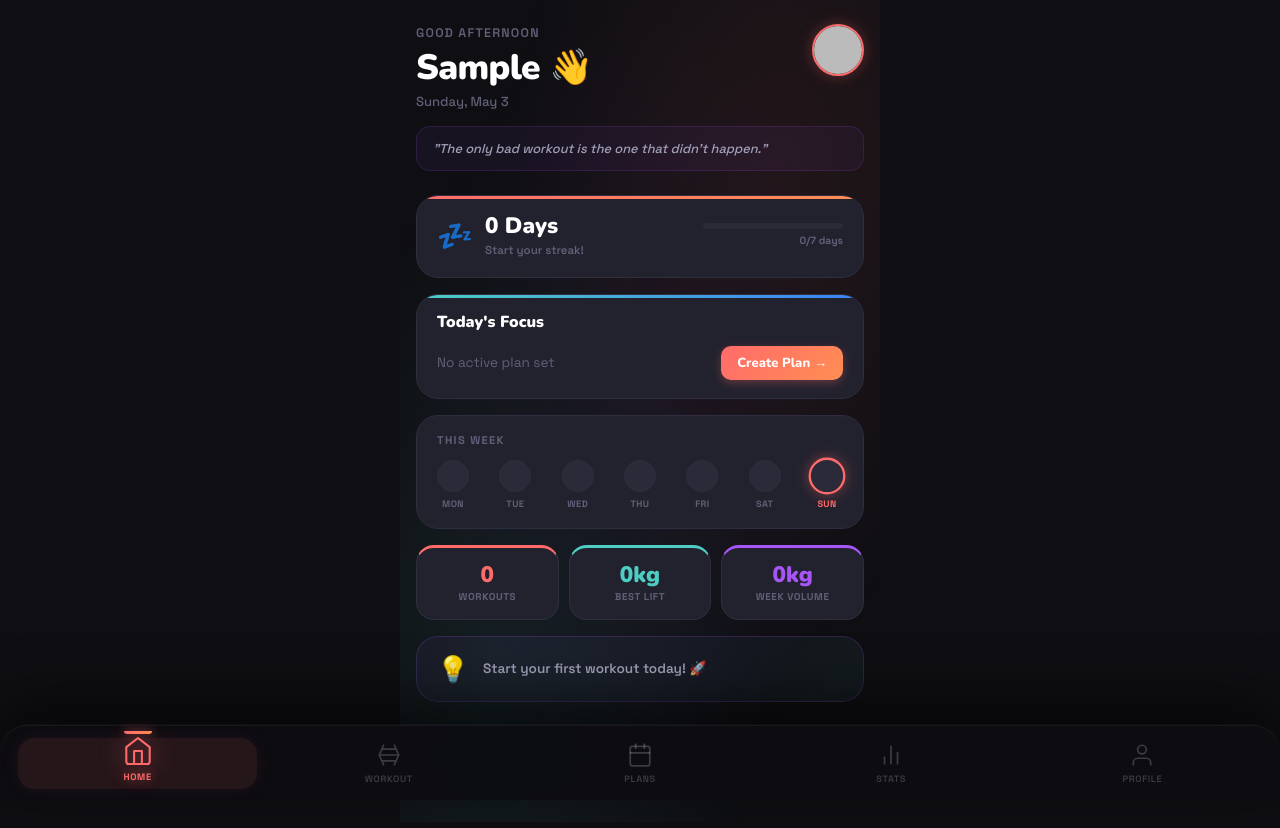
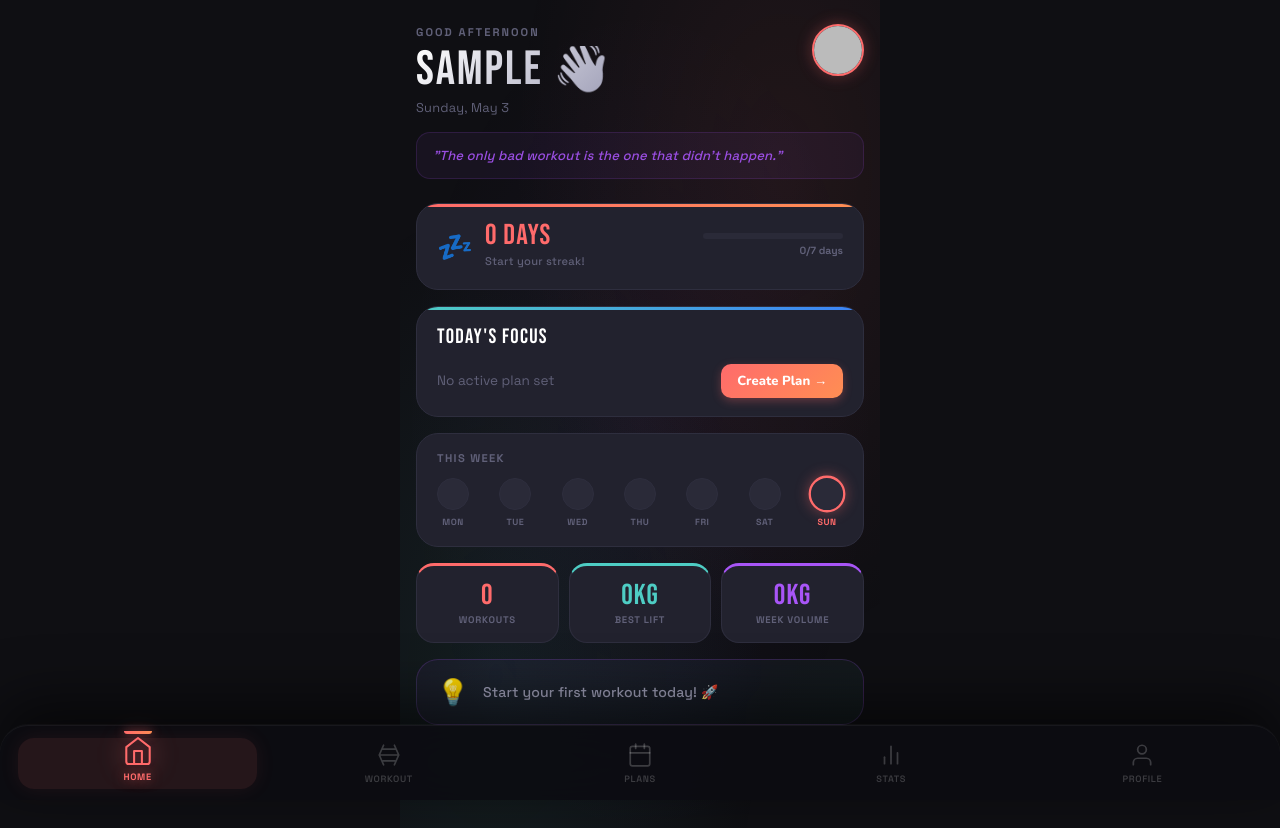
Before and after one commit to logeshk48/fitlog, a React (Vite) app: page /#/ in a window 1280 px wide. Shown: the top 828 px of the page. Built offline with nearby package versions, Linux system fonts and the light colour scheme; no server answers; the database is empty; sample sign-in values are in the browser's storage.

Commit message:
✨ Dashboard: Bebas Neue font + premium typography

```diff
--- a/src/index.css
+++ b/src/index.css
@@ -1,7 +1,7 @@
 /* ================================
    FONTS
 ================================ */
-@import url('https://fonts.googleapis.com/css2?family=Nunito:wght@400;600;700;800;900&family=Space+Grotesk:wght@400;500;600;700&display=swap');
+@import url('https://fonts.googleapis.com/css2?family=Bebas+Neue&family=Nunito:wght@400;600;700;800;900&family=Space+Grotesk:wght@400;500;600;700&display=swap');
 
 /* ================================
    CSS VARIABLES
@@ -64,6 +64,7 @@
   /* Font */
   --font-heading: 'Nunito', sans-serif;
   --font-body: 'Space Grotesk', sans-serif;
+  --font-display: 'Bebas Neue', sans-serif;
 
   /* Bottom Nav Height */
   --bottom-nav-height: 70px;
--- a/src/pages/Dashboard/Dashboard.css
+++ b/src/pages/Dashboard/Dashboard.css
@@ -87,9 +87,7 @@
 /* ================================
    GREETING
 ================================ */
-.greeting-section {
-  margin-bottom: 24px;
-}
+.greeting-section { margin-bottom: 24px; }
 
 .greeting-top {
   display: flex;
@@ -100,29 +98,33 @@
 
 .greeting-time {
   font-family: 'Space Grotesk', sans-serif;
-  font-size: 0.78rem;
-  font-weight: 600;
+  font-size: 0.7rem;
+  font-weight: 700;
   color: var(--text-muted);
   text-transform: uppercase;
-  letter-spacing: 0.1em;
+  letter-spacing: 0.18em;
   margin-bottom: 4px;
 }
 
 .greeting-name {
-  font-family: 'Nunito', sans-serif;
-  font-size: 2.2rem;
-  font-weight: 900;
-  color: var(--text-primary);
-  letter-spacing: -0.02em;
+  font-family: 'Bebas Neue', sans-serif;
+  font-size: 3rem;
+  font-weight: 400;
+  background: linear-gradient(135deg, #ffffff, #a0a0b8);
+  -webkit-background-clip: text;
+  -webkit-text-fill-color: transparent;
+  background-clip: text;
+  letter-spacing: 0.04em;
   margin-bottom: 4px;
-  line-height: 1.1;
+  line-height: 1;
 }
 
 .greeting-date {
   font-family: 'Space Grotesk', sans-serif;
-  font-size: 0.82rem;
-  font-weight: 500;
+  font-size: 0.8rem;
+  font-weight: 400;
   color: var(--text-muted);
+  letter-spacing: 0.02em;
 }
 
 /* ================================
@@ -153,9 +155,8 @@
   display: flex;
   align-items: center;
   justify-content: center;
-  font-family: 'Nunito', sans-serif;
-  font-size: 1.3rem;
-  font-weight: 900;
+  font-family: 'Bebas Neue', sans-serif;
+  font-size: 1.4rem;
   color: white;
   box-shadow: 0 0 16px rgba(255,107,107,0.3);
   transition: all 0.3s ease;
@@ -179,11 +180,12 @@
 
 .daily-quote p {
   font-family: 'Space Grotesk', sans-serif;
-  font-size: 0.8rem;
+  font-size: 0.82rem;
   font-weight: 500;
-  color: var(--text-secondary);
-  line-height: 1.5;
+  color: rgba(168,85,247,0.9);
+  line-height: 1.6;
   font-style: italic;
+  letter-spacing: 0.01em;
 }
 
 /* ================================
@@ -232,19 +234,21 @@
 }
 
 .streak-number {
-  font-family: 'Nunito', sans-serif;
-  font-size: 1.4rem;
-  font-weight: 900;
-  color: var(--text-primary);
-  line-height: 1.1;
+  font-family: 'Bebas Neue', sans-serif;
+  font-size: 1.8rem;
+  font-weight: 400;
+  color: var(--color-primary);
+  line-height: 1;
+  letter-spacing: 0.04em;
   margin-bottom: 2px;
 }
 
 .streak-label {
   font-family: 'Space Grotesk', sans-serif;
-  font-size: 0.72rem;
-  font-weight: 600;
+  font-size: 0.7rem;
+  font-weight: 500;
   color: var(--text-muted);
+  letter-spacing: 0.02em;
 }
 
 .streak-bar-wrap {
@@ -314,21 +318,23 @@
 }
 
 .today-title {
-  font-family: 'Nunito', sans-serif;
-  font-size: 1rem;
-  font-weight: 900;
+  font-family: 'Bebas Neue', sans-serif;
+  font-size: 1.3rem;
+  font-weight: 400;
   color: var(--text-primary);
+  letter-spacing: 0.06em;
 }
 
 .plan-name-tag {
   font-family: 'Space Grotesk', sans-serif;
-  font-size: 0.68rem;
+  font-size: 0.65rem;
   font-weight: 700;
-  color: var(--text-muted);
-  background: var(--bg-elevated);
+  color: var(--color-secondary);
+  background: rgba(78,205,196,0.08);
   padding: 3px 10px;
   border-radius: 99px;
-  border: 1px solid var(--border);
+  border: 1px solid rgba(78,205,196,0.2);
+  letter-spacing: 0.04em;
 }
 
 .no-plan {
@@ -367,10 +373,10 @@
 .rest-emoji { font-size: 2rem; }
 
 .rest-day h3 {
-  font-family: 'Nunito', sans-serif;
-  font-size: 1rem;
-  font-weight: 900;
+  font-family: 'Bebas Neue', sans-serif;
+  font-size: 1.2rem;
   color: var(--color-green);
+  letter-spacing: 0.04em;
   margin-bottom: 2px;
 }
 
@@ -426,24 +432,28 @@
 
 .focus-muscle-label {
   font-family: 'Space Grotesk', sans-serif;
-  font-size: 0.6rem;
+  font-size: 0.58rem;
   font-weight: 800;
   color: var(--text-muted);
   text-transform: uppercase;
-  letter-spacing: 0.08em;
+  letter-spacing: 0.12em;
 }
 
-.focus-muscle-name {
-  font-family: 'Nunito', sans-serif;
-  font-size: 1rem;
-  font-weight: 900;
-  color: var(--text-primary);
+.focus-primary-card .focus-muscle-name {
+  font-family: 'Bebas Neue', sans-serif;
+  font-size: 1.5rem;
+  font-weight: 400;
+  color: var(--color-primary);
+  letter-spacing: 0.04em;
+  line-height: 1;
 }
 
-.focus-primary-card .focus-muscle-name { color: var(--color-primary); }
 .focus-secondary-card .focus-muscle-name {
+  font-family: 'Bebas Neue', sans-serif;
+  font-size: 1.3rem;
+  font-weight: 400;
   color: var(--color-secondary);
-  font-size: 0.82rem;
+  letter-spacing: 0.04em;
   line-height: 1.2;
 }
 
@@ -460,14 +470,14 @@
   color: white;
   border: none;
   border-radius: 14px;
-  font-family: 'Nunito', sans-serif;
-  font-size: 1rem;
-  font-weight: 900;
+  font-family: 'Bebas Neue', sans-serif;
+  font-size: 1.2rem;
+  font-weight: 400;
   cursor: pointer;
   transition: all 0.3s cubic-bezier(0.34, 1.56, 0.64, 1);
   box-shadow: 0 6px 20px rgba(255,107,107,0.4);
   animation: pulse 2.5s ease infinite;
-  letter-spacing: 0.01em;
+  letter-spacing: 0.1em;
 }
 
 .start-workout-btn:hover {
@@ -497,10 +507,11 @@
 }
 
 .section-title {
-  font-family: 'Nunito', sans-serif;
-  font-size: 1rem;
-  font-weight: 900;
-  color: var(--text-primary);
+  font-family: 'Bebas Neue', sans-serif;
+  font-size: 1.1rem;
+  font-weight: 400;
+  color: var(--text-secondary);
+  letter-spacing: 0.12em;
   margin-bottom: 14px;
 }
 
@@ -547,11 +558,11 @@
 
 .week-day-label {
   font-family: 'Space Grotesk', sans-serif;
-  font-size: 0.58rem;
+  font-size: 0.56rem;
   font-weight: 700;
   color: var(--text-muted);
   text-transform: uppercase;
-  letter-spacing: 0.04em;
+  letter-spacing: 0.06em;
 }
 
 .week-day.today .week-day-label {
@@ -591,11 +602,11 @@
 }
 
 .stat-box-value {
-  font-family: 'Nunito', sans-serif;
-  font-size: 1.4rem;
-  font-weight: 900;
-  color: var(--text-primary);
+  font-family: 'Bebas Neue', sans-serif;
+  font-size: 1.8rem;
+  font-weight: 400;
   line-height: 1;
+  letter-spacing: 0.04em;
 }
 
 .stat-box:nth-child(1) .stat-box-value { color: var(--color-primary); }
@@ -604,11 +615,11 @@
 
 .stat-box-label {
   font-family: 'Space Grotesk', sans-serif;
-  font-size: 0.62rem;
+  font-size: 0.6rem;
   font-weight: 700;
   color: var(--text-muted);
   text-transform: uppercase;
-  letter-spacing: 0.06em;
+  letter-spacing: 0.08em;
   text-align: center;
 }
 
@@ -616,8 +627,6 @@
    INSIGHT CARD
 ================================ */
 .insight-card {
-  background: var(--bg-card);
-  border: 1.5px solid var(--border);
   border-radius: 22px;
   padding: 16px 20px;
   display: flex;
@@ -627,7 +636,7 @@
     rgba(168,85,247,0.06),
     rgba(78,205,196,0.06)
   );
-  border-color: rgba(168,85,247,0.2);
+  border: 1.5px solid rgba(168,85,247,0.2);
   transition: all 0.3s ease;
 }
 
@@ -640,8 +649,9 @@
 
 .insight-text {
   font-family: 'Space Grotesk', sans-serif;
-  font-size: 0.85rem;
-  font-weight: 600;
+  font-size: 0.88rem;
+  font-weight: 500;
   color: var(--text-secondary);
-  line-height: 1.5;
+  line-height: 1.6;
+  letter-spacing: 0.01em;
 }
--- a/src/pages/Dashboard/Dashboard.jsx
+++ b/src/pages/Dashboard/Dashboard.jsx
@@ -28,7 +28,6 @@ const getDailyQuote = () => {
   return QUOTES[day % QUOTES.length]
 }
 
-// Counter animation hook
 function useCounter(target, duration = 1500) {
   const [count, setCount] = useState(0)
   useEffect(() => {
@@ -49,7 +48,6 @@ function useCounter(target, duration = 1500) {
   return count
 }
 
-// Stats grid with counter animations
 function StatsGrid({ stats }) {
   const totalCount = useCounter(stats.total)
   const liftCount = useCounter(stats.bestLift)
@@ -250,8 +248,6 @@ function Dashboard() {
             )}
           </div>
         </div>
-
-        {/* Daily Quote */}
         <div className="daily-quote">
           <p>"{getDailyQuote()}"</p>
         </div>
@@ -266,7 +262,7 @@ function Dashboard() {
              streak < 7 ? '🔥🔥' : '🔥🔥🔥'}
           </div>
           <div>
-            <h2 className="streak-number">{streak} Day{streak !== 1 ? 's' : ''}</h2>
+            <h2 className="streak-number">{streak} Days</h2>
             <p className="streak-label">
               {streak === 0 ? 'Start your streak!' :
                streak < 3 ? 'Getting started!' :
@@ -298,10 +294,7 @@ function Dashboard() {
         {!activePlan ? (
           <div className="no-plan">
             <p>No active plan set</p>
-            <button
-              className="create-plan-btn"
-              onClick={() => navigate('/plans')}
-            >
+            <button className="create-plan-btn" onClick={() => navigate('/plans')}>
               Create Plan →
             </button>
           </div>
```
